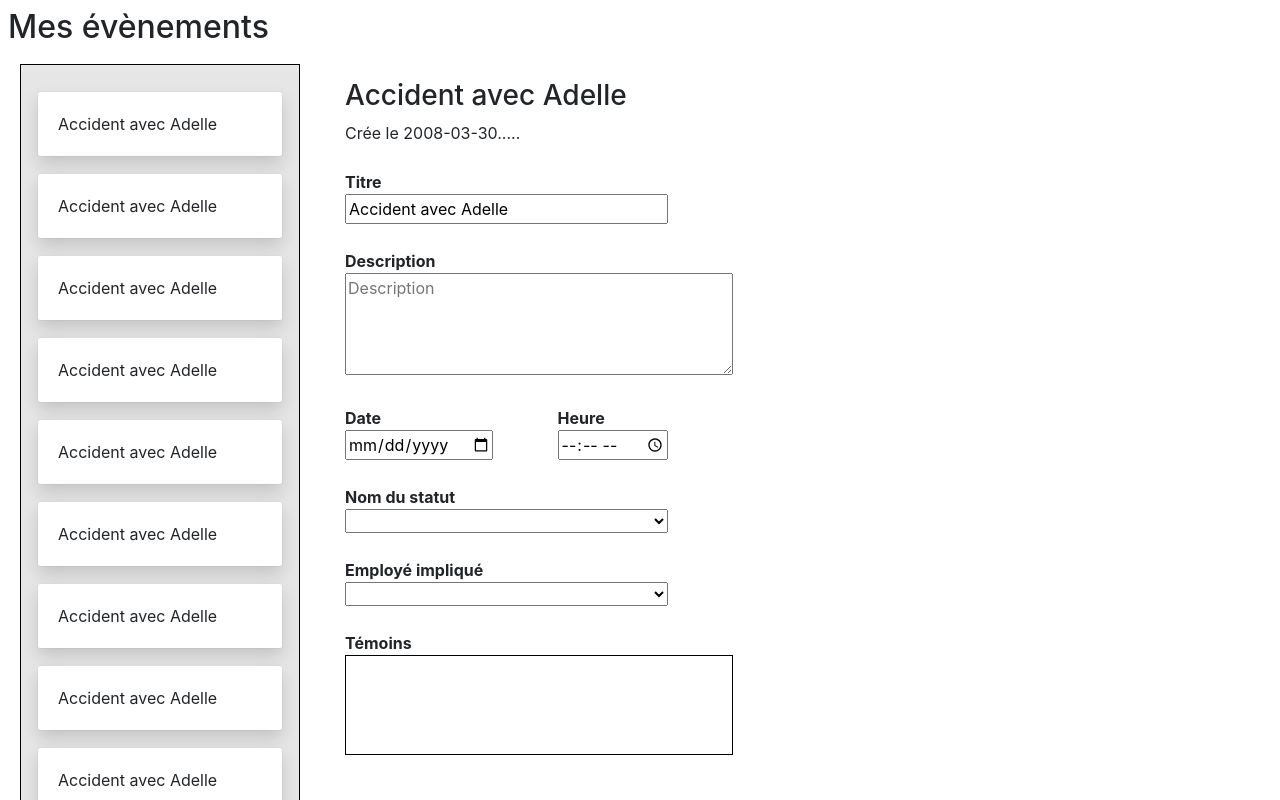
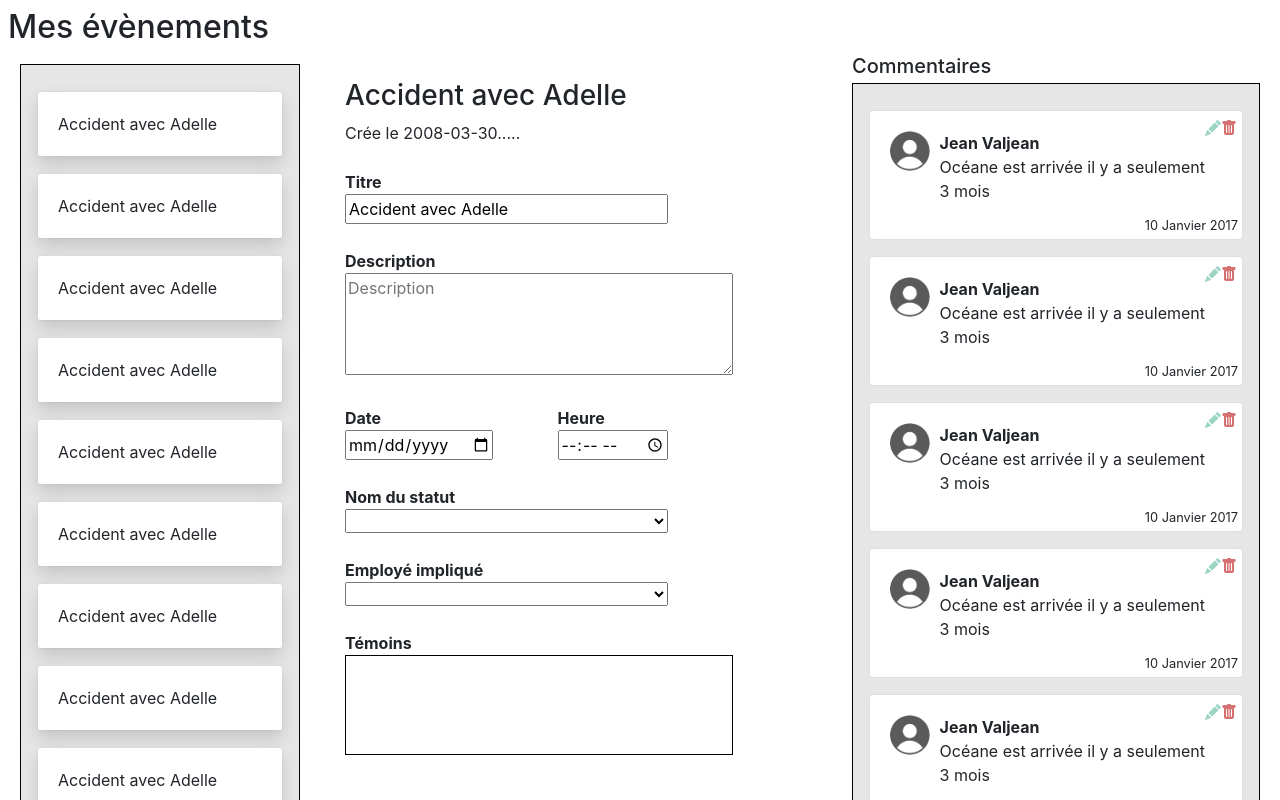
Before and after one commit to brahim-slimani/conformit-test, a Vue app: page / in a window 1280 px wide. Shown: the top 800 px of the page. Built offline with nearby package versions, Linux system fonts and the light colour scheme.

Commit message:
add comments section

```diff
--- a/src/assets/css/style.css
+++ b/src/assets/css/style.css
@@ -80,3 +80,62 @@
   border: 1px solid black;
   padding: 10px;
 }
+
+/***************************** COMMENT LIST SECTION ******************************/
+
+.comment-list-container {
+  margin: 5px 20px;
+  background-color: rgb(230, 230, 230);
+  padding: 10px 0;
+  height: 120vh;
+  overflow: auto;
+  border: 1px solid black;
+}
+
+.comments-section {
+  width: 35%;
+}
+
+.comments-section .comment-title {
+  margin: 0 20px;
+}
+
+.comment-item {
+  text-align: initial;
+}
+
+.comment-item .content {
+  margin: 0 10px;
+}
+
+.comment-item .footer {
+  position: absolute;
+  bottom: 0;
+  right: 0;
+  margin: 4px;
+}
+
+.comment-item .avatar {
+  vertical-align: middle;
+  width: 40px;
+  height: 40px;
+  border-radius: 50%;
+}
+
+.comment-item .header-actions {
+  text-align: end;
+  margin: 5px;
+  position: absolute;
+  top: 0;
+  right: 0;
+}
+
+.comment-item .header-actions .edit-action {
+  color: rgb(157, 213, 196);
+  cursor: pointer;
+}
+
+.comment-item .header-actions .delete-action {
+  color: rgb(214, 113, 113);
+  cursor: pointer;
+}
--- /dev/null
+++ b/src/components/comment-item.vue
@@ -0,0 +1,31 @@
+<template>
+  <div class="card m-3 comment-item">
+    <div class="card-body">
+      <div class="header-actions">
+        <i class="bi bi-pencil-fill edit-action" />
+        <i class="bi bi-trash-fill delete-action"/>
+      </div>
+      <div class="d-flex">
+        <img class="avatar" src="../assets/img/person-icon.png" />
+        <div class="content">
+          <strong>Jean Valjean</strong>
+          <p>Océane est arrivée il y a seulement 3 mois</p>
+        </div>
+      </div>
+      <small class="footer"> 10 Janvier 2017 </small>
+    </div>
+  </div>
+</template>
+
+<script>
+
+export default {
+  name: 'CommentItem',
+  data () {
+    return {
+    }
+  },
+  methods: {
+  }
+}
+</script>
--- /dev/null
+++ b/src/components/comment-list.vue
@@ -0,0 +1,41 @@
+<template>
+  <div class="comment-list-container">
+     <CommentItem/>
+     <CommentItem/>
+     <CommentItem/>
+     <CommentItem/>
+     <CommentItem/>
+     <CommentItem/>
+     <CommentItem/>
+     <CommentItem/>
+     <CommentItem/>
+     <CommentItem/>
+     <CommentItem/>
+     <CommentItem/>
+     <CommentItem/>
+     <CommentItem/>
+     <CommentItem/>
+     <CommentItem/>
+     <CommentItem/>
+     <CommentItem/>
+     <CommentItem/>
+     <CommentItem/>
+     <CommentItem/>
+  </div>
+</template>
+
+<script>
+import CommentItem from './comment-item.vue'
+
+export default {
+  components: { CommentItem },
+  name: 'CommentList',
+  data () {
+    return {
+    }
+  },
+  methods: {
+  }
+}
+
+</script>
--- a/src/components/master-content.vue
+++ b/src/components/master-content.vue
@@ -8,6 +8,10 @@
        <div class="detail-section">
         <EventDetail />
       </div>
+       <div class="comments-section">
+         <h5 class="comment-title">Commentaires</h5>
+        <CommentList />
+      </div>
     </div>
   </div>
 </template>
@@ -16,9 +20,10 @@
 
 import EventList from './event-list'
 import EventDetail from './event-detail'
+import CommentList from './comment-list'
 
 export default {
-  components: {EventList, EventDetail},
+  components: {EventList, EventDetail, CommentList},
   name: 'MasterContent',
   data () {
     return {
```
Also changed, not shown: src/assets/img/person-icon.png (added).
